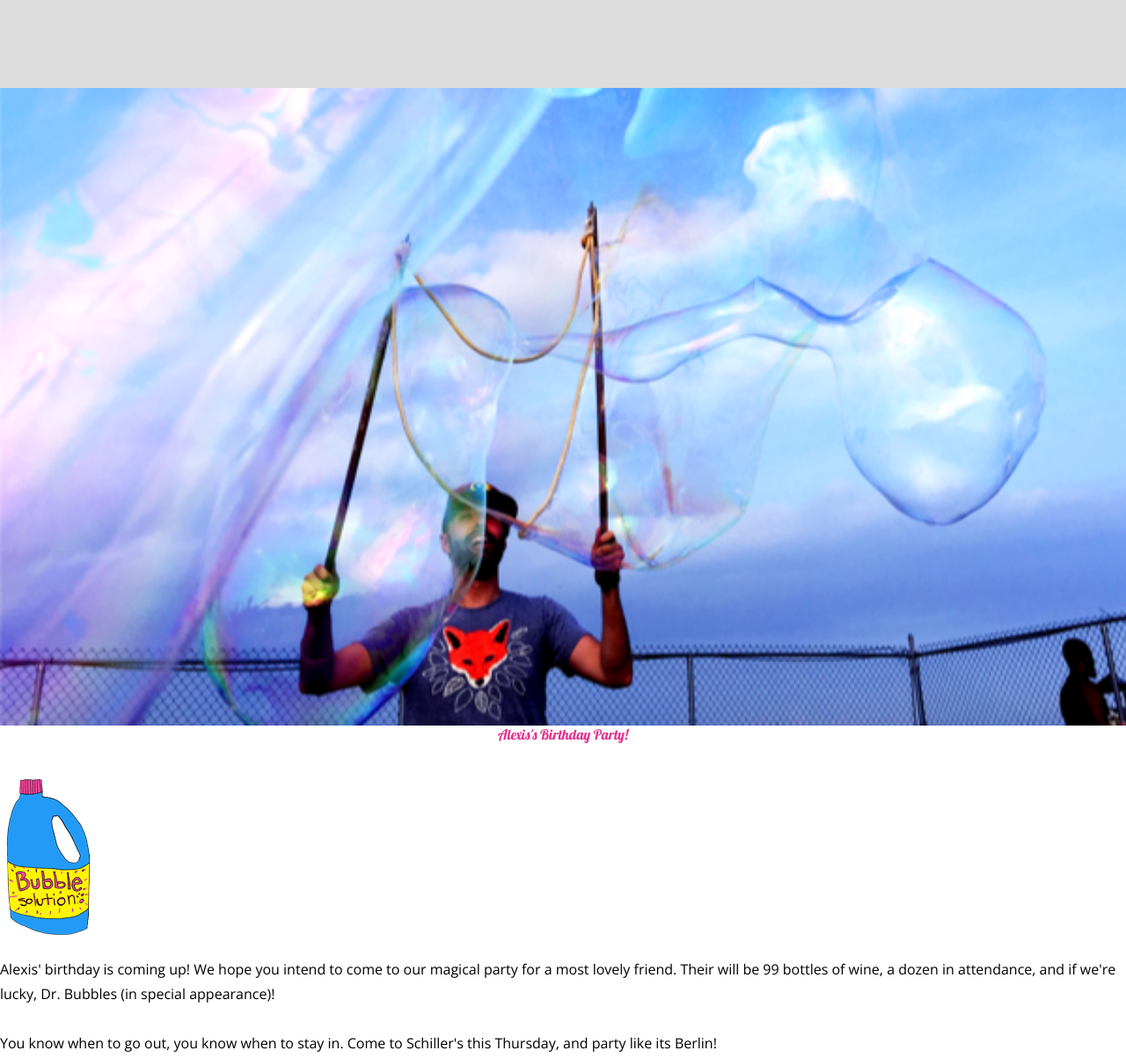
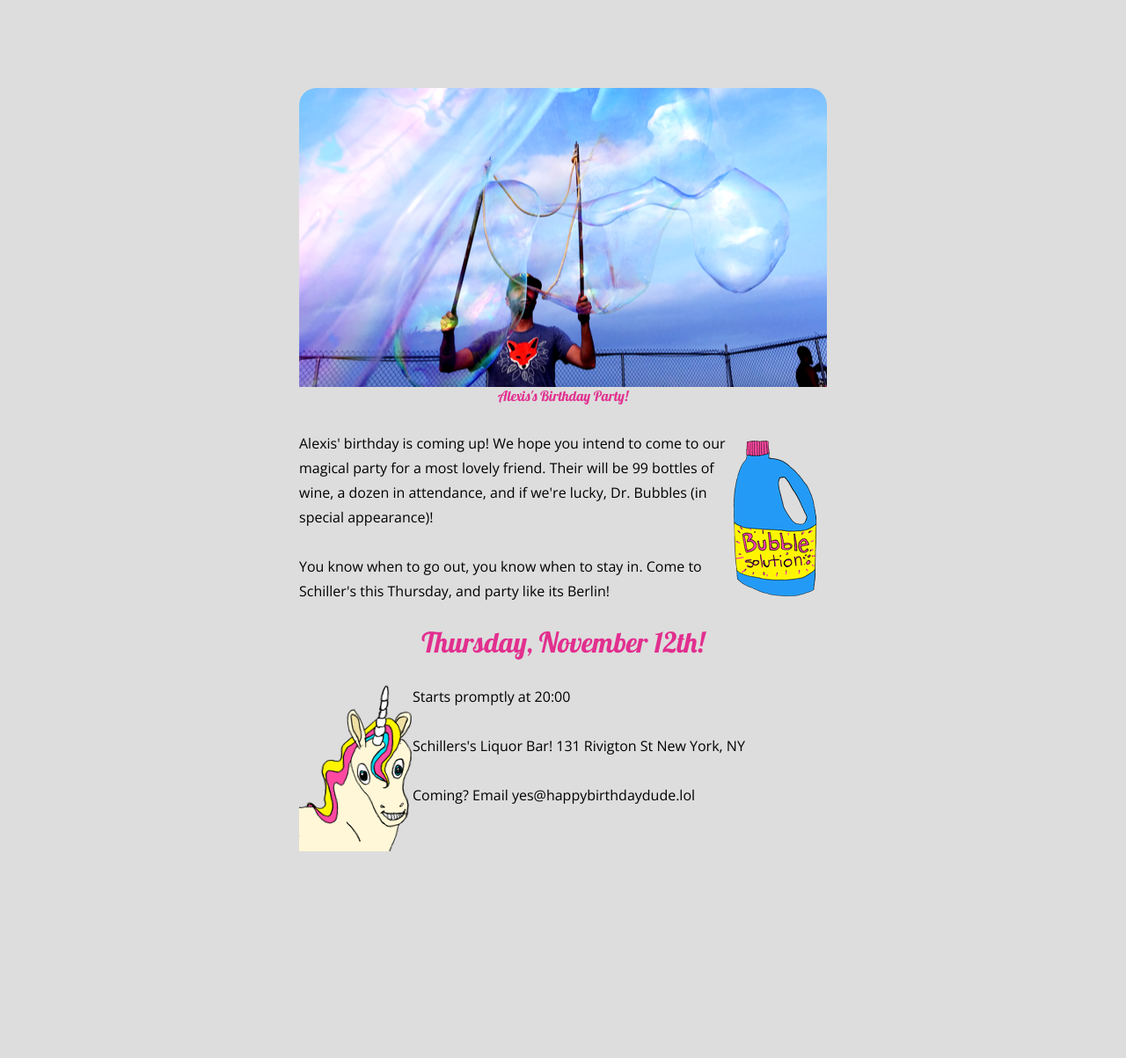
Before and after one commit to Polaris-algedi/Happy_birthday, a plain HTML site: page index.html in a window 1280 px wide. Shown: the top 1203 px of the page at 88% size. After the commit the page ends 1018 px from the top, so only its background shows below. Drawn offline with nearby package versions, Linux system fonts and the light colour scheme.

Commit message:
Leverage HTML5 semantic elements for improved code structure. Exploring more advanced CSS concepts and techniques to further enhance design and layout control.

```diff
--- /dev/null
+++ b/css/small.css
@@ -0,0 +1,14 @@
+.container {
+    width: 100%;
+    margin: 0;
+    padding: 0;
+  }
+
+.hero img {
+    border-radius: 0;
+}
+
+aside.right, aside.left {
+  text-align: center;
+  float: inherit;
+}
--- a/css/style.css
+++ b/css/style.css
@@ -60,11 +60,19 @@ h2 {
 */
 
 .container {
-  width: 100%;
+  width: 600px;
   margin: 100px auto;
-  background: #FFF;
 }
 
 .hero img {
   width: 100%;
+  border-radius: 20px 20px 0 0;
 }
+
+aside.right {
+  float: right;
+}
+
+aside.left {
+  float: left;
+}
--- a/index.html
+++ b/index.html
@@ -5,34 +5,39 @@
     <meta name="description" content="Happy Birthday Alexis!">
     <link rel="stylesheet" href="css/reset.css">
     <link rel="stylesheet" href="css/style.css">
+    <link rel="stylesheet" href="css/small.css" media="(max-width: 630px)">
     <link href='https://fonts.googleapis.com/css?family=Open+Sans:300,700|Lobster' rel='stylesheet' type='text/css'>
     <meta name="viewport" content="width=device-width, initial-scale=1">
   </head>
   <body>
     <div class="container">
 
-      <div class="hero">
+      <section class="hero">
         <img src="images/hero-image.png" alt="Dr.. Bubbles">
-      </div>
+      </section>
 
-      <div class="intro">
+      <section class="intro">
 
         <h1>Alexis's Birthday Party!</h1>
 
-        <img src="images/bubble-bottle.png" alt="Bubble solution">
+        <aside class="right">
+          <img src="images/bubble-bottle.png" alt="Bubble solution">
+        </aside>
 
         <p>Alexis' birthday is coming up! We hope you intend to come to our magical party for a most lovely friend.
         Their will be 99 bottles of wine, a dozen in attendance, and if we're lucky, Dr. Bubbles (in special appearance)!</p>
 
         <p>You know when to go out, you know when to stay in. Come to Schiller's this Thursday, and party like its Berlin!</p>
 
-      </div><!--Intro-->
+      </section><!--Intro-->
 
-      <div class="contact">
+      <section class="contact">
 
         <h2>Thursday, November 12th!</h2>
 
-        <img src="images/unicorn.png" alt="Unicorn">
+        <aside class="left">
+          <img src="images/unicorn.png" alt="Unicorn">
+        </aside>
 
         <p>Starts promptly at <time>20:00</time>
 
@@ -41,7 +46,7 @@
         New York, NY </p>
 
         <p>Coming? Email yes@happybirthdaydude.lol</p>
-      </div><!--Contact-->
+      </section><!--Contact-->
     </div><!--Container-->
   </body>
 </html>
```
Also changed, not shown: 1 other file.
